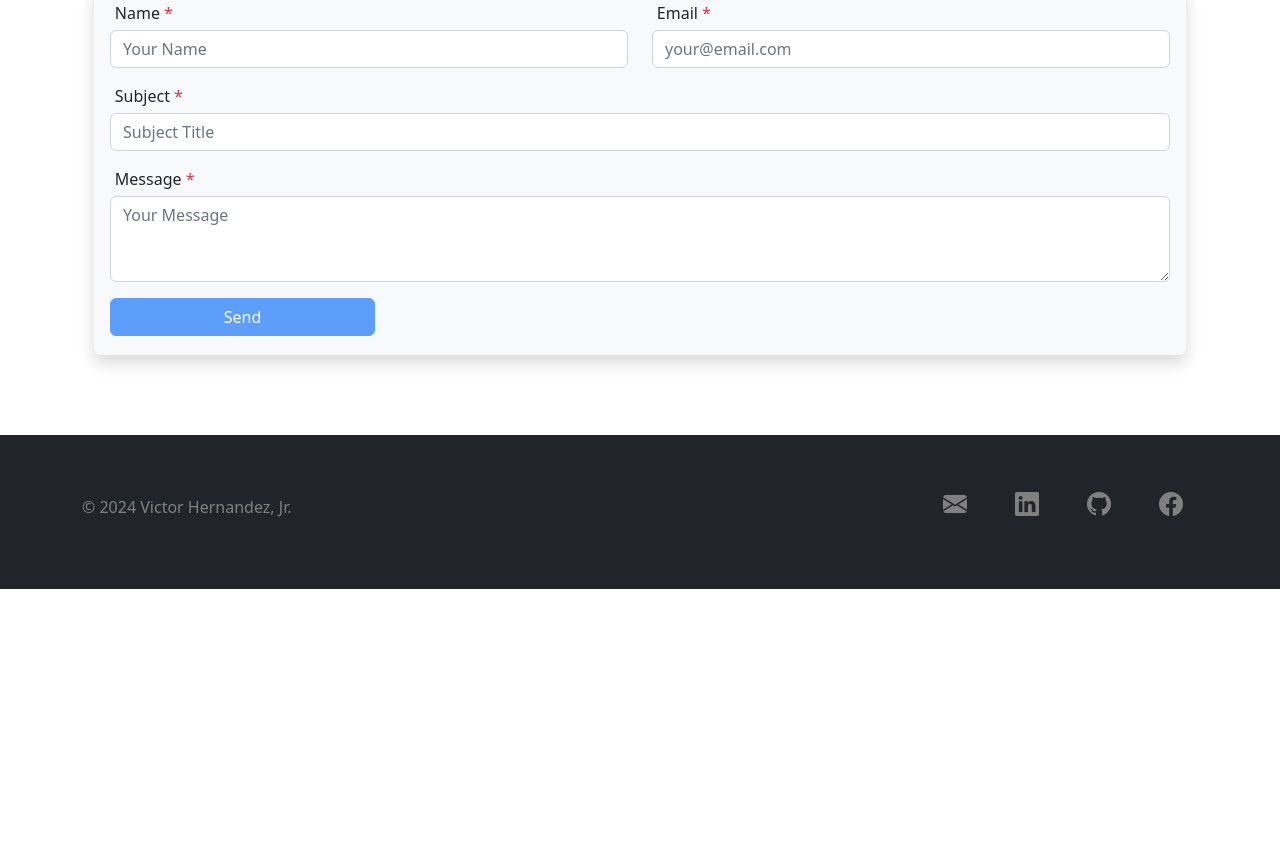
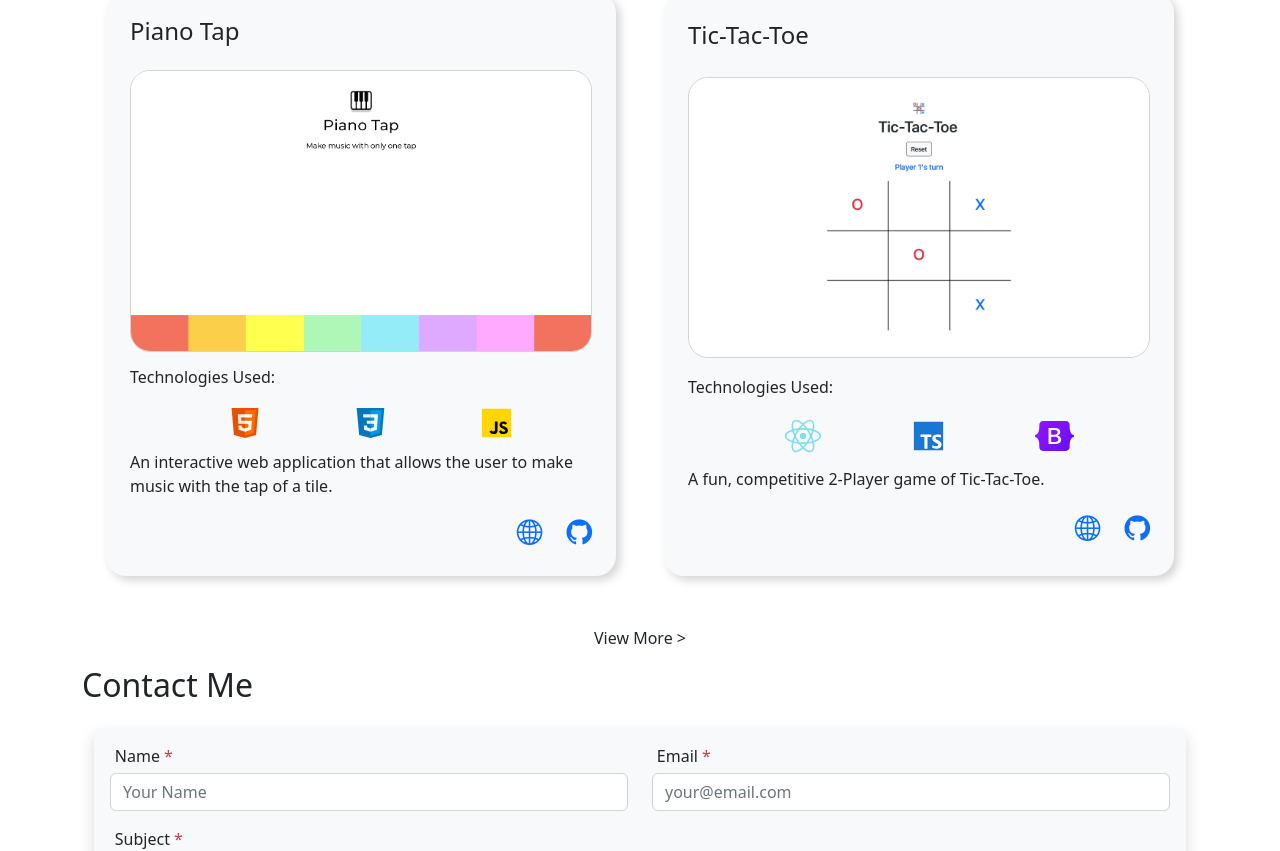
Before and after one commit to vichdz97/Website, an Angular app: page /#/home in a window 1280 px wide. Shown: the part 2972-3823 px from the top of the page. Before the commit the page ends 3753 px from the top, so only its background shows below. Built offline with nearby package versions, Linux system fonts and the light colour scheme.

Commit message:
incorporated arcade component

```diff
--- a/src/app/app-routing.module.ts
+++ b/src/app/app-routing.module.ts
@@ -4,11 +4,13 @@ import { HomeComponent } from './pages/home/home.component';
 import { ProjectsComponent } from './pages/projects/projects.component';
 import { AboutComponent } from './pages/about/about.component';
 import { ErrorComponent } from './pages/error/error.component';
+import { ArcadeComponent } from './pages/arcade/arcade.component';
 
 const routes: Routes = [
   { path: '', redirectTo: 'home', pathMatch: 'full' },
   { path: 'home', component: HomeComponent },
   { path: 'projects', component: ProjectsComponent },
+  { path: 'arcade', component: ArcadeComponent },
   { path: 'about', component: AboutComponent },
   { path: '**', component: ErrorComponent }
 ];
--- a/src/app/app.module.ts
+++ b/src/app/app.module.ts
@@ -15,6 +15,7 @@ import { AboutComponent } from './pages/about/about.component';
 import { ErrorComponent } from './pages/error/error.component';
 import { FooterComponent } from './shared/footer/footer.component';
 import { InlineErrorComponent } from './shared/inline-error/inline-error.component';
+import { ArcadeComponent } from './pages/arcade/arcade.component';
 
 
 
@@ -27,7 +28,8 @@ import { InlineErrorComponent } from './shared/inline-error/inline-error.compone
     AboutComponent,
     ErrorComponent,
     FooterComponent,
-    InlineErrorComponent
+    InlineErrorComponent,
+    ArcadeComponent
   ],
   imports: [
     BrowserModule,
--- /dev/null
+++ b/src/app/pages/arcade/arcade.component.css
@@ -0,0 +1,59 @@
+.games {
+    margin: 90px 20px 50px;
+}
+
+.box {
+    margin: 20px;
+    padding: 20px;
+    border-radius: 20px;
+    box-shadow: 3px 3px 10px lightgray;
+    max-width: fit-content;
+    min-height: 450px;
+}
+
+.screenshot {
+    width: 100%;
+    border-radius: 20px;
+    border: 0.5px solid lightgray;
+}
+
+.tech-used {
+    width: 1.5em;
+    margin-left: 0.4em;
+}
+
+i {
+    font-size: 1.5em;
+}
+
+@media screen and (min-width: 760px) {
+    .box {
+        min-width: 400px;
+    }
+
+    #sameline-img {
+        margin: 0 1em;
+    }
+}
+
+@media screen and (min-width: 960px) {
+    .box {
+        max-width: 500px;
+        margin: 2vw;
+        padding: 2vw;
+        transition: 0.5s;
+    }
+
+    .box:hover {
+        box-shadow: 10px 10px 20px lightgray;
+    }
+
+    .tech-used {
+        width: 2.5em;
+        margin-left: 1.5vw;
+    }
+
+    i {
+        font-size: 2vw;
+    }
+}
--- /dev/null
+++ b/src/app/pages/arcade/arcade.component.html
@@ -0,0 +1,40 @@
+<div class="container">
+    <div class="games">
+        <div class="container">
+            <div class="row d-flex justify-content-center">
+                <div class="col box bg-light d-flex flex-column justify-content-between" *ngFor="let game of games">
+                    <h4>{{ game.title }}</h4>
+                    <ng-container *ngIf="!game.url; else link">
+                        <img src="assets/images/{{game.img}}" alt="Screenshot of game" class="screenshot my-3">
+                    </ng-container>
+                    <ng-template #link>
+                        <a href="{{game.url}}" target="_blank">
+                            <img src="assets/images/{{game.img}}" alt="Screenshot of game" class="screenshot my-3">
+                        </a>
+                    </ng-template>
+                    <ng-container *ngIf="game.tech.length >= 4; else sameline">
+                        <h6>Technologies Used:</h6>
+                        <div class="m-2 d-flex justify-content-evenly align-items-center">
+                            <div *ngFor="let techName of game.tech">
+                                <img src="assets/logos/{{techName}}.svg" alt="Tech logo" class="tech-used">
+                            </div>
+                        </div>
+                    </ng-container>
+                    <ng-template #sameline>
+                        <h6 class="d-flex align-items-center">
+                            Technologies Used:
+                            <div *ngFor="let techName of game.tech">
+                                <img src="assets/logos/{{techName}}.svg" alt="Tech logo" class="tech-used" id="sameline-img">
+                            </div>
+                        </h6>
+                    </ng-template>
+                    <p>{{ game.description }}</p>
+                    <div class="d-flex justify-content-end">
+                        <a href="{{game.url}}" target="_blank" class="mx-4" [hidden]="!game.url"><i class="bi bi-globe2"></i></a>
+                        <a href="{{game.github}}" target="_blank"><i class="bi bi-github"></i></a>
+                    </div>
+                </div>
+            </div>
+        </div>
+    </div>
+</div>
--- /dev/null
+++ b/src/app/pages/arcade/arcade.component.ts
@@ -0,0 +1,34 @@
+import { Component } from '@angular/core';
+import { Title } from '@angular/platform-browser';
+
+@Component({
+  selector: 'app-arcade',
+  templateUrl: './arcade.component.html',
+  styleUrls: ['./arcade.component.css']
+})
+export class ArcadeComponent {
+
+  games = [
+    {
+      title: "Piano Tap",
+      img: "piano-tap.png",
+      tech: ["html", "css", "javascript"],
+      description: `An interactive web application that allows the user
+                    to make music with the tap of a tile.`,
+      url: "https://piano-tap.victor-jr.com",
+      github: "https://github.com/vichdz97/Piano-Tap"
+    },
+    {
+      title: "Tic-Tac-Toe",
+      img: "tic-tac-toe.png",
+      tech: ["react", "typescript", "bootstrap"],
+      description: `A fun, competitive 2-Player game of Tic-Tac-Toe.`,
+      url: "https://tic-tac-toe.victor-jr.com",
+      github: "https://github.com/vichdz97/tic-tac-toe"
+    },
+  ];
+
+  constructor(private titleServie: Title) {
+    titleServie.setTitle("Victor Hernandez, Jr. | Arcade");
+  }
+}
--- a/src/app/pages/home/home.component.html
+++ b/src/app/pages/home/home.component.html
@@ -96,6 +96,37 @@
         <p class="view-more text-center" role="button" routerLink="/projects">View More ></p>
     </div>
 
+    <div class="arcade">
+        <h2>My Arcade</h2>
+        <div class="container">
+            <div class="row">
+                <div class="col box bg-light d-flex flex-column justify-content-evenly" *ngFor="let game of games">
+                    <h4>{{game.title}}</h4>
+                    <ng-container *ngIf="game.url; else noUrl">
+                        <a href="{{game.url}}" target="_blank">
+                            <img src="assets/images/{{game.img}}" alt="Screenshot of game" class="screenshot my-3">
+                        </a>
+                    </ng-container>
+                    <ng-template #noUrl>
+                        <img src="assets/images/{{game.img}}" alt="Screenshot of game" class="screenshot my-3">
+                    </ng-template>
+                    <h6>Technologies Used:</h6>
+                    <div class="m-2 d-flex justify-content-evenly align-items-center">
+                        <div *ngFor="let techName of game.tech">
+                            <img src="assets/logos/{{techName}}.svg" alt="Tech logo" class="tech-used">
+                        </div>
+                    </div>
+                    <p>{{game.description}}</p>
+                    <div class="d-flex justify-content-end align-items-center">
+                        <a href="{{game.url}}" target="_blank" class="mx-4" [hidden]="!game.url"><i class="bi bi-globe2"></i></a>
+                        <a href="{{game.github}}" target="_blank"><i class="bi bi-github"></i></a>
+                    </div>
+                </div>
+            </div>
+        </div>
+        <p class="view-more text-center" role="button" routerLink="/arcade">View More ></p>
+    </div>
+
     <div class="contact-me">
         <h2>Contact Me</h2>
         <div class="container mt-4">
--- a/src/app/pages/home/home.component.ts
+++ b/src/app/pages/home/home.component.ts
@@ -52,6 +52,26 @@ export class HomeComponent {
         }
     ];
 
+    games = [
+        {
+          title: "Piano Tap",
+          img: "piano-tap.png",
+          tech: ["html", "css", "javascript"],
+          description: `An interactive web application that allows the user
+                        to make music with the tap of a tile.`,
+          url: "https://piano-tap.victor-jr.com",
+          github: "https://github.com/vichdz97/Piano-Tap"
+        },
+        {
+          title: "Tic-Tac-Toe",
+          img: "tic-tac-toe.png",
+          tech: ["react", "typescript", "bootstrap"],
+          description: `A fun, competitive 2-Player game of Tic-Tac-Toe.`,
+          url: "https://tic-tac-toe.victor-jr.com",
+          github: "https://github.com/vichdz97/tic-tac-toe"
+        },
+      ];
+
     contactForm = new FormGroup({
         name: new FormControl('', Validators.required),
         email: new FormControl('', [Validators.required, Validators.pattern(/^([a-zA-Z0-9]+[\._-]?)+[a-zA-Z0-9]@(([a-zA-Z0-9]+[\._-]?)+[a-zA-Z0-9]\.)+[a-zA-Z]{2,4}$/)]),
--- a/src/app/pages/projects/projects.component.ts
+++ b/src/app/pages/projects/projects.component.ts
@@ -35,23 +35,6 @@ export class ProjectsComponent {
                     mathematical operations.`,
       url: "https://calculator-app.victor-jr.com",
       github: "https://github.com/vichdz97/react-calculator"
-    },
-    {
-      title: "Piano Tap",
-      img: "piano-tap.png",
-      tech: ["html", "css", "javascript"],
-      description: `An interactive web application that allows the user
-                    to make music with the tap of a tile.`,
-      url: "https://piano-tap.victor-jr.com",
-      github: "https://github.com/vichdz97/Piano-Tap"
-    },
-    {
-      title: "Tic-Tac-Toe",
-      img: "tic-tac-toe.png",
-      tech: ["react", "typescript", "bootstrap"],
-      description: `A fun, competitive 2-Player game of Tic-Tac-Toe.`,
-      url: "https://tic-tac-toe.victor-jr.com",
-      github: "https://github.com/vichdz97/tic-tac-toe"
     }
   ];
 
```
Also changed, not shown: 1 other file (tests, documents, lock files or other folders).
